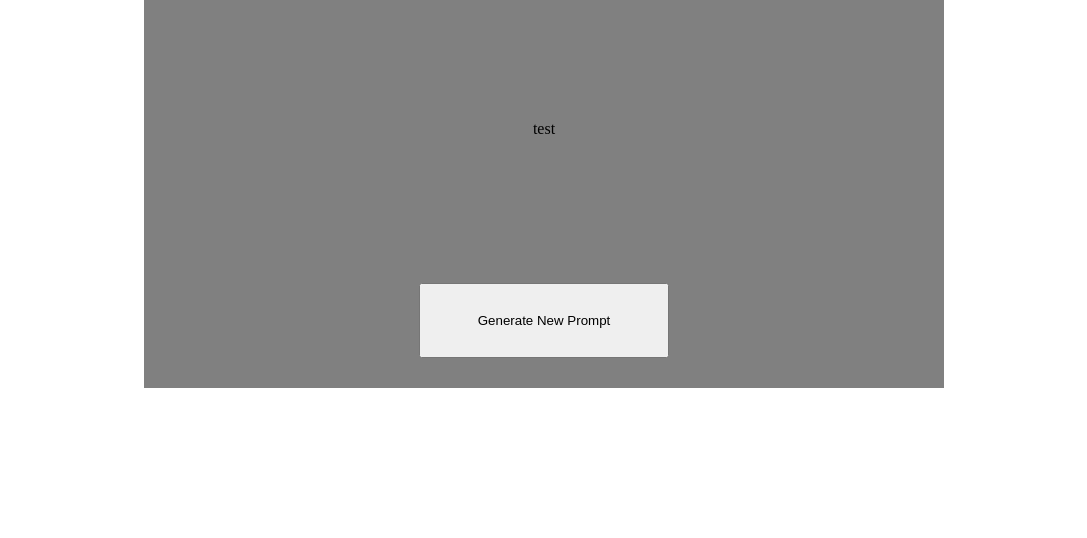
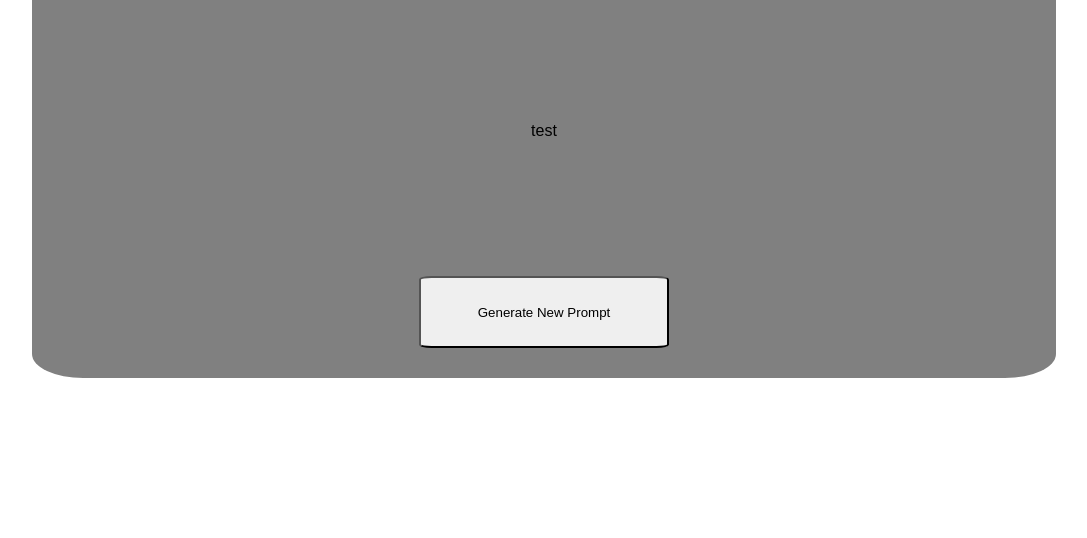
Before and after one commit to amaxwell97/writing-prompt-generator, a plain HTML site: page index.html in a window 1280 px wide. Shown: the part 262-800 px from the top of the page, without its empty margins (96-1183 px from the left). Drawn offline with Linux system fonts and the light colour scheme.

Commit message:
Set body font-family and box-sizing

```diff
--- a/style.css
+++ b/style.css
@@ -3,6 +3,8 @@ html, body {
     padding: 0;
     height: 100%;
     min-height: 100%;
+    font-family: 'Poppins', sans-serif;
+    box-sizing: border-box;
 }
 
 .container {
@@ -14,20 +16,20 @@ html, body {
 
 .prompt-background {
     background-color: grey;
-    height: 30%;
-    min-height: 500px;
-    width: 50%;
-    min-width: 800px;
+    height: 60%;
+    width: 80%;
     display: flex;
     flex-flow: column wrap;
     justify-content: space-between;
     align-items: center;
+    border-radius: 5%;
 }
 
 .generate-button {
-    height: 75px;
+    height: 15%;
     width: 250px;
     margin-bottom: 30px;
+    border-radius: 5%;
 }
 
 .prompt-headline {
```
